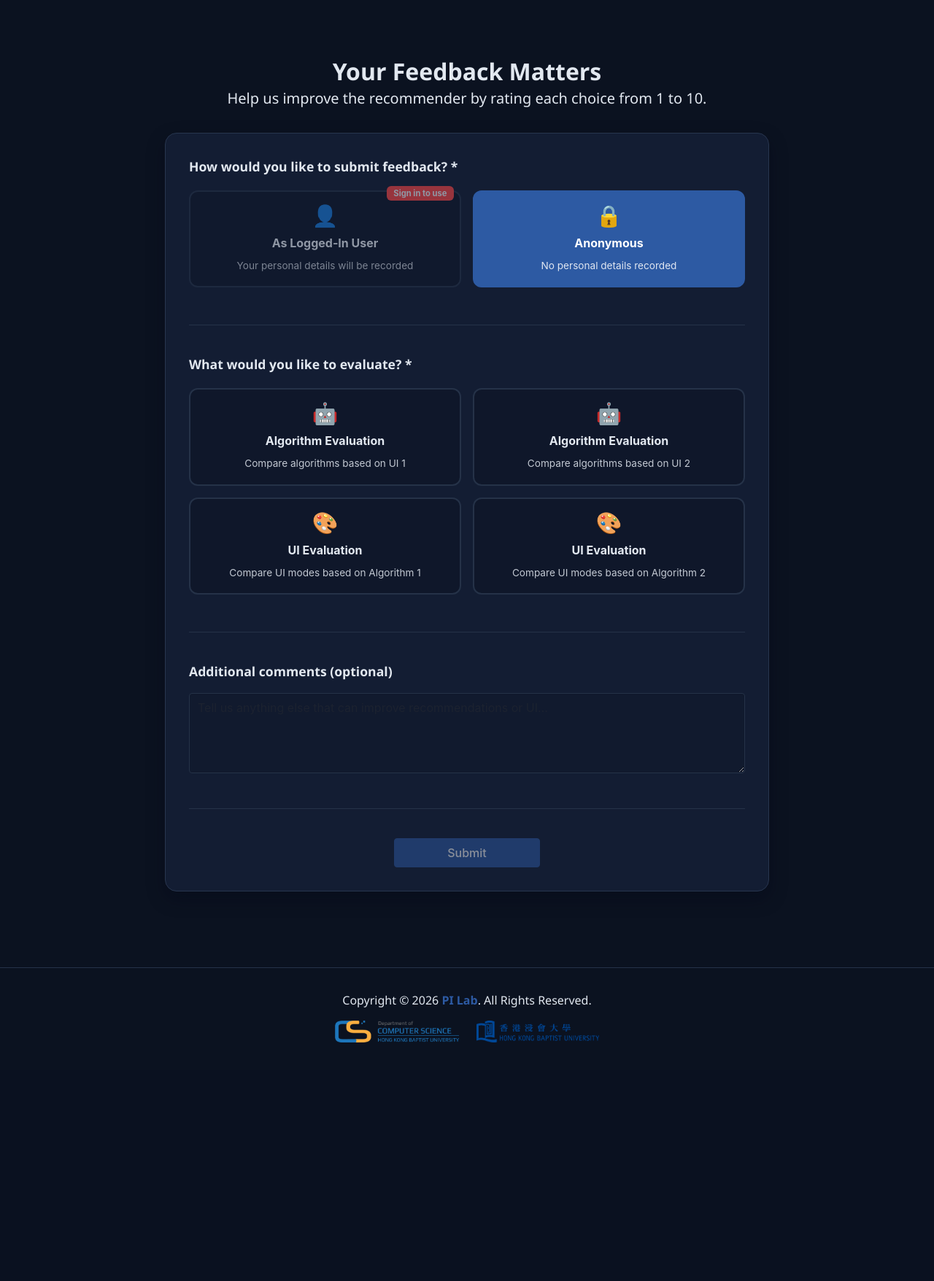
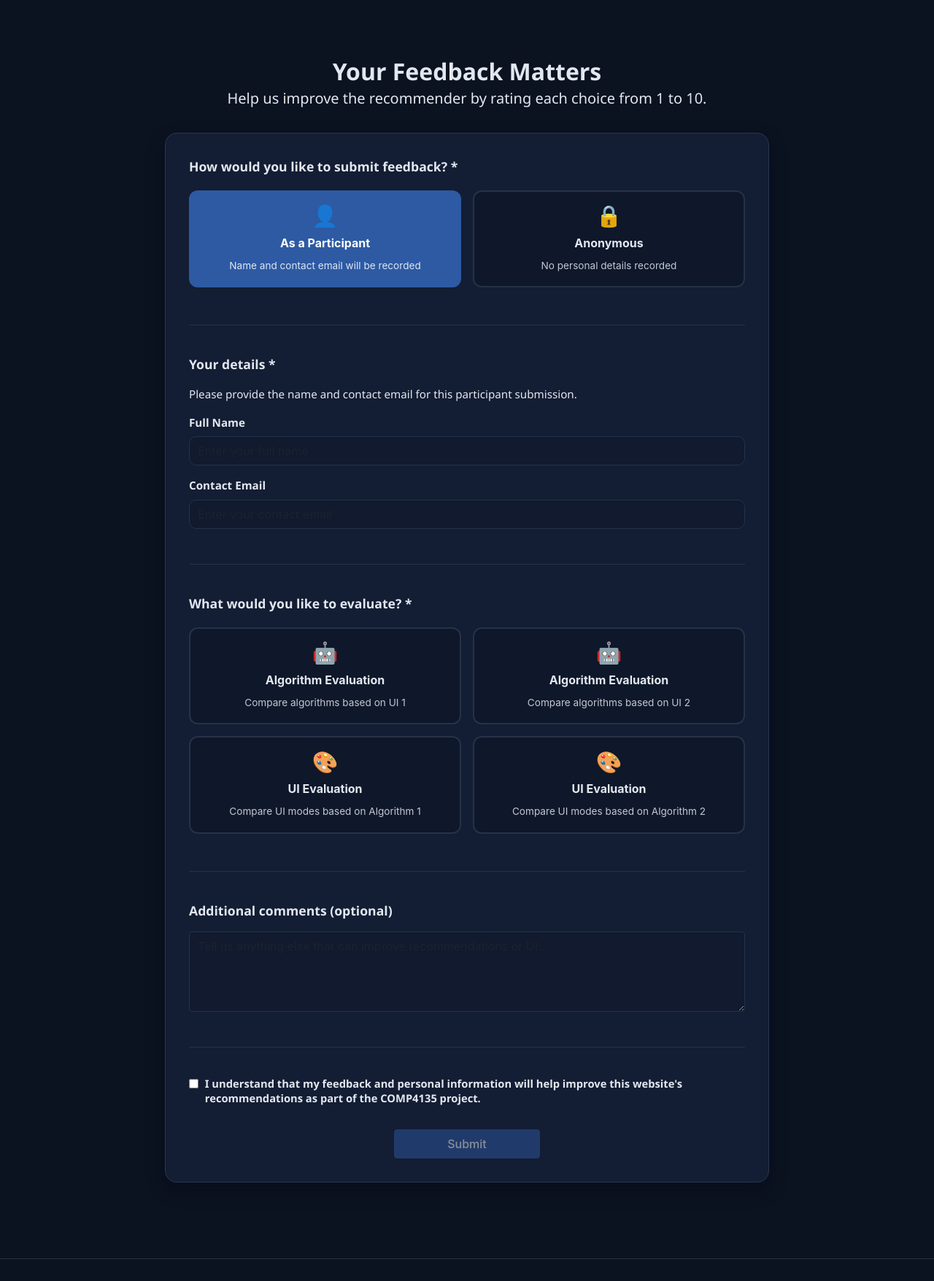
Before and after one commit to woopakyi/COMP4135-RecSys, a Flask app: page /feedback in a window 1280 px wide. Shown: the part 65-1821 px from the top of the page at 73% size. Before the commit the page ends 1494 px from the top, so only its background shows below. Run offline with Flask 3, Linux system fonts and the light colour scheme; some libraries are stand-ins or nearby versions.

Commit message:
modify feedback submission and UI

```diff
--- a/flaskr/__init__.py
+++ b/flaskr/__init__.py
@@ -57,6 +57,8 @@ def create_app(test_config=None):
                 db.session.execute(text("ALTER TABLE users DROP COLUMN IF EXISTS contact_email"))
                 db.session.execute(text("ALTER TABLE users DROP COLUMN IF EXISTS google_login_only"))
                 db.session.execute(text("ALTER TABLE feedback DROP CONSTRAINT IF EXISTS unique_user_feedback_type"))
+                db.session.execute(text("ALTER TABLE feedback ALTER COLUMN submission_type TYPE VARCHAR(20)"))
+                db.session.execute(text("UPDATE feedback SET submission_type = 'participant' WHERE submission_type = 'logged'"))
                 db.session.execute(text("ALTER TABLE feedback DROP COLUMN IF EXISTS updated_at"))
                 db.session.execute(text("DROP INDEX IF EXISTS idx_feedback_updated_at"))
                 db.session.execute(text("DROP TABLE IF EXISTS genre_scores"))
--- a/flaskr/models.py
+++ b/flaskr/models.py
@@ -77,12 +77,12 @@ class Feedback(db.Model):
     id = db.Column(db.Integer, primary_key=True)
     user_id = db.Column(db.Integer, db.ForeignKey('users.id'), nullable=True)  # NULL if anonymous
 
-    # Contact details for logged-in submissions
+    # Contact details for participant submissions
     full_name = db.Column(db.String(120), nullable=True)
     contact_email = db.Column(db.String(120), nullable=True)
 
     # Submission details
-    submission_type = db.Column(db.String(10), nullable=False)  # 'logged' or 'anonymous'
+    submission_type = db.Column(db.String(20), nullable=False)  # 'participant' or 'anonymous'
 
     # Feedback type and paired ratings
     feedback_type = db.Column(db.String(20), nullable=False)  # 'algorithm_eval', 'ui_eval'
--- a/flaskr/static/js/profile.js
+++ b/flaskr/static/js/profile.js
@@ -221,9 +221,6 @@ const app = createApp({
         },
 
         async loadFeedbackProgress() {
-            if (!this.isLoggedIn) {
-                return;
-            }
             try {
                 const response = await fetch('/api/feedback/progress');
                 if (!response.ok) throw new Error('Failed to load feedback progress');
--- a/flaskr/templates/auth/login.html
+++ b/flaskr/templates/auth/login.html
@@ -86,5 +86,9 @@
   .app-body.ui-dark .google-continue-btn span {
     color: #485fc7;
   }
+
+  .app-body.ui-light .google-continue-btn {
+    border: 1px solid #94a3b8;
+  }
 </style>
 {% endblock %}
--- a/flaskr/templates/base.html
+++ b/flaskr/templates/base.html
@@ -360,6 +360,10 @@
         background: color-mix(in srgb, var(--text-primary) 10%, transparent);
     }
 
+    .app-body.ui-dark .navbar-item:hover {
+        background: transparent;
+    }
+
     .navbar-username {
         display: none;
         max-width: 190px;
--- a/flaskr/templates/feedback.html
+++ b/flaskr/templates/feedback.html
@@ -3,7 +3,7 @@
 
 {% block content %}
 <main>
-    <div id="feedback-app" v-cloak data-logged-in="{{ 'true' if g.user else 'false' }}" data-default-submission="{{ 'logged' if g.user else 'anonymous' }}">
+    <div id="feedback-app" v-cloak data-logged-in="{{ 'true' if g.user else 'false' }}" data-default-submission="participant">
         <div class="feedback-container">
             <div class="feedback-header">
                 <h1 class="title feedback-title">Your Feedback Matters</h1>
@@ -16,14 +16,12 @@
                     <div class="choice-grid submission-choice-grid">
                         <button
                             type="button"
-                            @click="submissionType = 'logged'"
-                            :class="['choice-card', { 'is-selected': submissionType === 'logged', 'is-disabled': !isLoggedIn }]"
-                            :disabled="!isLoggedIn"
+                            @click="submissionType = 'participant'"
+                            :class="['choice-card', { 'is-selected': submissionType === 'participant' }]"
                         >
                             <span class="choice-icon">👤</span>
-                            <span class="choice-label">As Logged-In User</span>
-                            <span class="choice-desc">Your personal details will be recorded</span>
-                            <span class="disabled-badge" v-if="!isLoggedIn">Sign in to use</span>
+                            <span class="choice-label">As a Participant</span>
+                            <span class="choice-desc">Name and contact email will be recorded</span>
                         </button>
 
                         <button
@@ -38,9 +36,9 @@
                     </div>
                 </div>
 
-                <div class="form-question" v-if="submissionType === 'logged' && isLoggedIn">
+                <div class="form-question" v-if="submissionType === 'participant'">
                     <label class="question-title">Your details *</label>
-                    <p class="question-desc">Please confirm the name and contact email for this logged-in submission.</p>
+                    <p class="question-desc">Please provide the name and contact email for this participant submission.</p>
 
                     <div class="form-group">
                         <label for="feedback-full-name">Full Name</label>
@@ -67,6 +65,7 @@
                             placeholder="Enter your contact email"
                         >
                     </div>
+
                 </div>
 
                 <div class="form-question">
@@ -112,7 +111,7 @@
                             <span class="choice-desc">Compare UI modes based on Algorithm 2</span>
                         </button>
                     </div>
-                    <p class="question-desc" v-if="submissionType === 'logged' && hasSubmittedCurrentType">
+                    <p class="question-desc" v-if="submissionType === 'participant' && hasSubmittedCurrentType">
                         <span class="already-submitted-note">You have already submitted this evaluation, but you can submit it again.</span>
                     </p>
                 </div>
@@ -162,6 +161,19 @@
                             maxlength="1000"
                             placeholder="Tell us anything else that can improve recommendations or UI..."
                         ></textarea>
+                    </div>
+                </div>
+
+                <div class="form-question consent-question" v-if="submissionType === 'participant'">
+                    <div class="form-group consent-group">
+                        <label class="consent-label" for="feedback-consent">
+                            <input
+                                id="feedback-consent"
+                                v-model="consentAgreed"
+                                type="checkbox"
+                            >
+                            <span>I understand that my feedback and personal information will help improve this website's recommendations as part of the COMP4135 project.</span>
+                        </label>
                     </div>
                 </div>
 
@@ -317,15 +329,21 @@
     }
 
     .app-body.ui-light .choice-card {
-        background: #ffffff;
-        border-color: #dbe2ea;
+        background: #f8fafc;
+        border-color: #94a3b8;
         color: #334155;
+        box-shadow: 0 1px 4px rgba(15, 23, 42, 0.08);
     }
 
     .app-body.ui-light .choice-card.is-selected {
         background: #111827;
         border-color: #111827;
         color: #ffffff;
+    }
+
+    .app-body.ui-light .choice-card:hover:not(:disabled) {
+        border-color: #334155;
+        box-shadow: 0 4px 12px rgba(15, 23, 42, 0.14);
     }
 
     .app-body.ui-light .choice-card.is-selected .choice-label,
@@ -364,6 +382,44 @@
     .feedback-textarea {
         resize: vertical;
         min-height: 110px;
+    }
+
+    .consent-group {
+        margin-top: 0;
+        margin-bottom: 0;
+    }
+
+    .consent-question {
+        border-bottom: none;
+        padding-bottom: 0;
+        margin-bottom: 0;
+    }
+
+    .form-group .consent-label {
+        display: flex;
+        align-items: flex-start;
+        gap: 0.55rem;
+        font-size: 0.92rem;
+        color: var(--text-secondary);
+        line-height: 1.35;
+        margin-bottom: 0;
+    }
+
+    .form-group .consent-label input[type="checkbox"] {
+        width: auto;
+        height: auto;
+        padding: 0;
+        border: none;
+        border-radius: 0;
+        background: transparent;
+        box-shadow: none;
+        margin-top: 0.15rem;
+        margin-right: 0;
+        flex: 0 0 auto;
+    }
+
+    .form-group .consent-label span {
+        flex: 1 1 auto;
     }
 
     .rating-line-block {
@@ -454,6 +510,18 @@
         font-weight: 600;
     }
 
+    .app-body.ui-light .submit-btn {
+        background: #0f172a;
+        border-color: #0f172a;
+        color: #ffffff;
+    }
+
+    .app-body.ui-light .submit-btn:hover:not(:disabled) {
+        background: #1e293b;
+        border-color: #1e293b;
+        color: #ffffff;
+    }
+
     .submit-status {
         margin-top: 0.9rem;
         text-align: center;
@@ -504,6 +572,8 @@
 <script>
 const { createApp } = Vue;
 const feedbackRoot = document.getElementById('feedback-app');
+const FEEDBACK_PARTICIPANT_PROFILE_KEY = 'feedback_participant_profile';
+const FEEDBACK_PARTICIPANT_TYPES_KEY = 'feedback_participant_submitted_types';
 
 const app = createApp({
     data() {
@@ -514,6 +584,7 @@ const app = createApp({
             contactEmail: '',
             feedbackType: null,
             submittedTypes: [],
+            consentAgreed: false,
             ratingOptionA: null,
             ratingOptionB: null,
             feedbackText: '',
@@ -564,8 +635,9 @@ const app = createApp({
         },
         canSubmit() {
             const hasScores = Number.isInteger(this.ratingOptionA) && Number.isInteger(this.ratingOptionB);
-            const hasContactDetails = this.submissionType !== 'logged' || (this.fullName.trim() && this.contactEmail.trim());
-            return !!(this.submissionType && this.feedbackType && hasScores && hasContactDetails);
+            const hasContactDetails = this.submissionType !== 'participant' || (this.fullName.trim() && this.contactEmail.trim());
+            const hasConsent = this.submissionType !== 'participant' || this.consentAgreed;
+            return !!(this.submissionType && this.feedbackType && hasScores && hasContactDetails && hasConsent);
         }
     },
     methods: {
@@ -576,6 +648,15 @@ const app = createApp({
         },
         async loadPrefill() {
             if (!this.isLoggedIn) {
+                try {
+                    const storedProfile = JSON.parse(localStorage.getItem(FEEDBACK_PARTICIPANT_PROFILE_KEY) || '{}');
+                    const storedTypes = JSON.parse(localStorage.getItem(FEEDBACK_PARTICIPANT_TYPES_KEY) || '[]');
+                    this.fullName = (storedProfile.full_name || this.fullName || '').trim();
+                    this.contactEmail = (storedProfile.contact_email || this.contactEmail || '').trim();
+                    this.submittedTypes = Array.isArray(storedTypes) ? storedTypes : [];
+                } catch (_err) {
+                    this.submittedTypes = [];
+                }
                 return;
             }
             try {
@@ -600,8 +681,9 @@ const app = createApp({
             try {
                 const payload = {
                     submission_type: this.submissionType,
-                    full_name: this.submissionType === 'logged' ? this.fullName : null,
-                    contact_email: this.submissionType === 'logged' ? this.contactEmail : null,
+                    full_name: this.submissionType === 'participant' ? this.fullName : null,
+                    contact_email: this.submissionType === 'participant' ? this.contactEmail : null,
+                    consent_agreed: this.submissionType === 'participant' ? this.consentAgreed : false,
                     feedback_type: this.feedbackType,
                     rating_option_a: this.ratingOptionA,
                     rating_option_b: this.ratingOptionB,
@@ -615,32 +697,54 @@ const app = createApp({
                 });
 
                 if (!response.ok) throw new Error('Failed to submit feedback');
-                this.statusMessage = 'Submitted successfully. Thanks for your feedback.';
-                this.statusType = 'success';
+                this.showStatus('Submitted successfully. Thanks for your feedback.', 'success');
                 if (this.feedbackType && !this.submittedTypes.includes(this.feedbackType)) {
                     this.submittedTypes.push(this.feedbackType);
                 }
+                if (this.submissionType === 'participant') {
+                    try {
+                        localStorage.setItem(FEEDBACK_PARTICIPANT_PROFILE_KEY, JSON.stringify({
+                            full_name: this.fullName.trim(),
+                            contact_email: this.contactEmail.trim()
+                        }));
+                        localStorage.setItem(FEEDBACK_PARTICIPANT_TYPES_KEY, JSON.stringify(this.submittedTypes));
+                    } catch (_err) {
+                        // Ignore localStorage write errors.
+                    }
+                }
                 this.resetForm();
             } catch (_error) {
-                this.statusMessage = 'Failed to submit feedback. Please check your inputs and try again.';
-                this.statusType = 'error';
+                this.showStatus('Failed to submit feedback. Please check your inputs and try again.', 'error');
             } finally {
                 this.isSubmitting = false;
             }
         },
 
         resetForm() {
-            this.submissionType = this.isLoggedIn ? 'logged' : 'anonymous';
-            if (this.submissionType === 'logged') {
+            if (this.isLoggedIn) {
                 this.loadPrefill();
             } else {
                 this.fullName = '';
                 this.contactEmail = '';
+                this.loadPrefill();
             }
             this.feedbackType = null;
+            this.consentAgreed = false;
             this.ratingOptionA = null;
             this.ratingOptionB = null;
             this.feedbackText = '';
+        },
+
+        showStatus(message, type) {
+            this.statusMessage = message;
+            this.statusType = type;
+            if (type === 'success') {
+                setTimeout(() => {
+                    if (this.statusType === 'success') {
+                        this.statusMessage = '';
+                    }
+                }, 3500);
+            }
         }
     },
     mounted() {
```
Also changed, not shown: flaskr/api.py (+68 -31 lines), flaskr/templates/auth/register.html (+6 -1 lines), flaskr/templates/evaluation.html (+4 -4 lines), flaskr/templates/index.html (+13 -2 lines), flaskr/templates/profile.html (+29 -16 lines).
